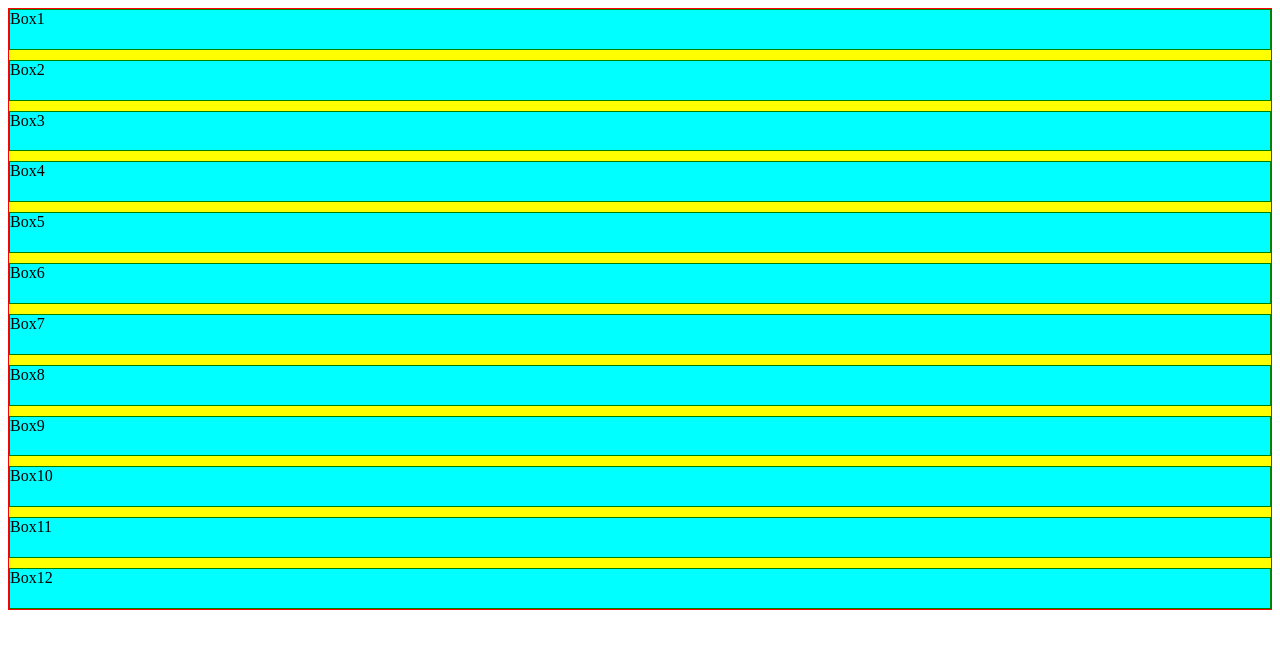
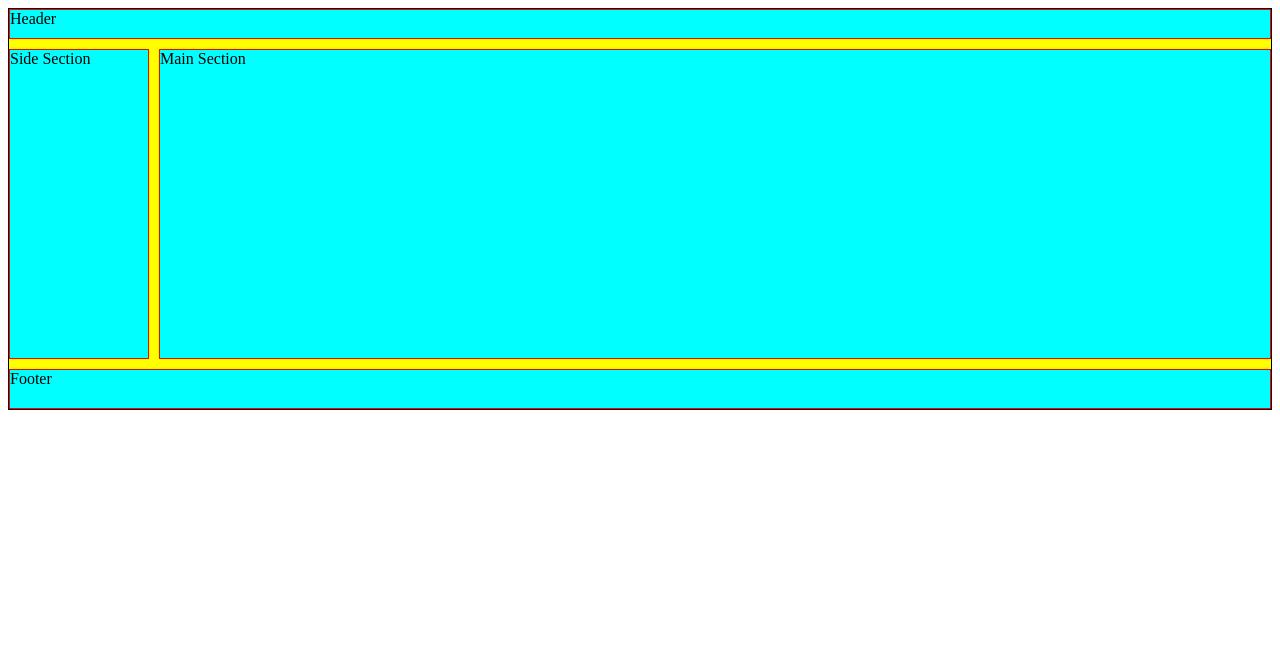
Before and after one commit to manjeet1111/myrepo, a plain HTML site: page ANR Class/index.html in a window 1280 px wide. Drawn offline with Linux system fonts and the light colour scheme.

Commit message:
mug card added

```diff
--- a/ANR Class/index.html
+++ b/ANR Class/index.html
@@ -1,26 +1,18 @@
 <!DOCTYPE html>
 <html lang="en">
-<head>
-    <meta charset="UTF-8">
-    <meta http-equiv="X-UA-Compatible" content="IE=edge">
-    <meta name="viewport" content="width=device-width, initial-scale=1.0">
-    <title>Document</title>
-    <link rel="stylesheet" href="styles.css">
-</head>
-<body>
+  <head>
+    <meta charset="UTF-8" />
+    <meta http-equiv="X-UA-Compatible" content="IE=edge" />
+    <meta name="viewport" content="width=device-width, initial-scale=1.0" />
+    <title>Grid Layout</title>
+    <link rel="stylesheet" href="styles.css" />
+  </head>
+  <body>
     <div class="container">
-        <div class="box" id="box1">Box1</div>
-        <div class="box">Box2</div>
-        <div class="box">Box3</div>
-        <div class="box">Box4</div>
-        <div class="box">Box5</div>
-        <div class="box">Box6</div>
-        <div class="box">Box7</div>
-        <div class="box">Box8</div>
-        <div class="box">Box9</div>
-        <div class="box">Box10</div>
-        <div class="box">Box11</div>
-        <div class="box">Box12</div>
+      <div class="box" id="header">Header</div>
+      <div class="box" id="footer">Footer</div>
+      <div class="box" id="main">Main Section</div>
+      <div class="box" id="side">Side Section</div>
     </div>
-</body>
+  </body>
 </html>
--- a/ANR Class/styles.css
+++ b/ANR Class/styles.css
@@ -1,14 +1,29 @@
 .container{
+    height: 50vh;
+    border: 1px solid black;
     background-color: yellow;
-    height: 600px;
-    border: 1px solid red;
     display: grid;
-    gap: 10px;
-    /* grid-template-columns: repeat(3,1fr);
-    grid-template-rows: repeat(4,1fr);  */
-    grid-auto-rows: auto;
+    grid-template-columns: 140px 1fr ;
+    grid-template-rows: 30px 1fr 40px;
+    grid-gap: 10px;
+    grid-template-areas:
+    "hd hd"
+    "side main"
+    "ft ft";
+}
+#header{
+    grid-area: hd;
+}
+#footer{
+    grid-area: ft;
+}
+#main{
+    grid-area: main;
+}
+#side{
+    grid-area: side;
 }
 .box{
-    border: 1px solid green;
+    border: 1px solid red;
     background-color: aqua;
 }
--- /dev/null
+++ b/Mug_Card/styles.css
@@ -0,0 +1,80 @@
+*{
+    padding: 0;
+    margin: 0;
+    box-sizing: border-box;
+}
+.container{
+    height: 100vh;
+    background: linear-gradient(rgb(246, 235, 236),rgb(209, 181, 186));
+    display: flex;
+    justify-content: center;
+    align-items: center;
+}
+.box{
+    display: flex;
+    background-color: white;
+    gap: 20px;
+    padding-right: 35px;
+    border-radius: 10px;
+}
+#image{
+    height: 18rem;
+    width: 15rem;
+    border-radius: 10px 0 0 10px;
+    padding-right: 10px;
+}
+.text{
+    display:inline-block ;
+}
+#heading{
+    font-family: 'Montserrat';
+    font-weight: bolder;
+    font-size: 15px;
+    text-shadow: 5px;
+    line-height: 2.5;
+    color: rgb(83, 78, 78);
+    margin-bottom: 5px;
+}
+h2{
+    font-family: 'Fraunces';
+    font-weight: 800;
+    line-height: 1;
+
+}
+p{
+    font-family: "Montserrat";
+
+    font-size: 0.9rem;
+
+    margin-top: 10px;
+
+}
+.price{
+    display: flex;
+    justify-content: flex-start;
+    align-items: baseline;
+    column-gap: 10px;
+}
+
+#newPrice{
+    color: rgb(20, 134, 31);
+    line-height: 2;
+}
+.cart{
+    height: 1.8rem;
+    width: 14rem;
+    background-color: rgb(20, 134, 31);
+    border-radius: 6px 6px 6px 6px;
+    display: flex;
+    justify-content: center;
+    align-items: center;
+    column-gap: 7px;
+    color: white;
+    font-family: 'Fraunces';
+    font-size: 0.7rem;
+    box-shadow: 2px 2px 10px  black;
+}
+#icon-cart{
+    height: 0.7rem;
+    width: 0.7rem;
+}
```
Also changed, not shown: Mug_Card/index.html (added, +30 -0 lines), Mug_Card/icon-cart.png (added), Mug_Card/mug.jpg (added).
